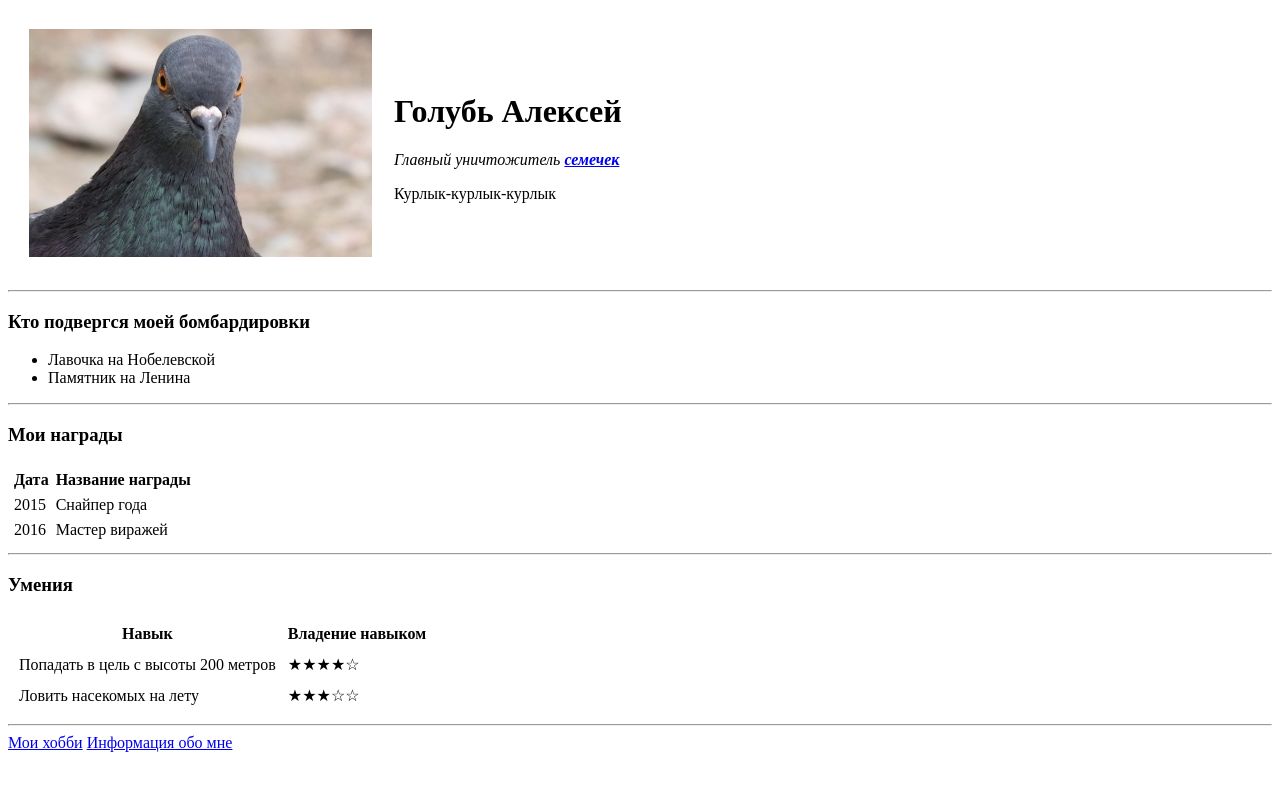
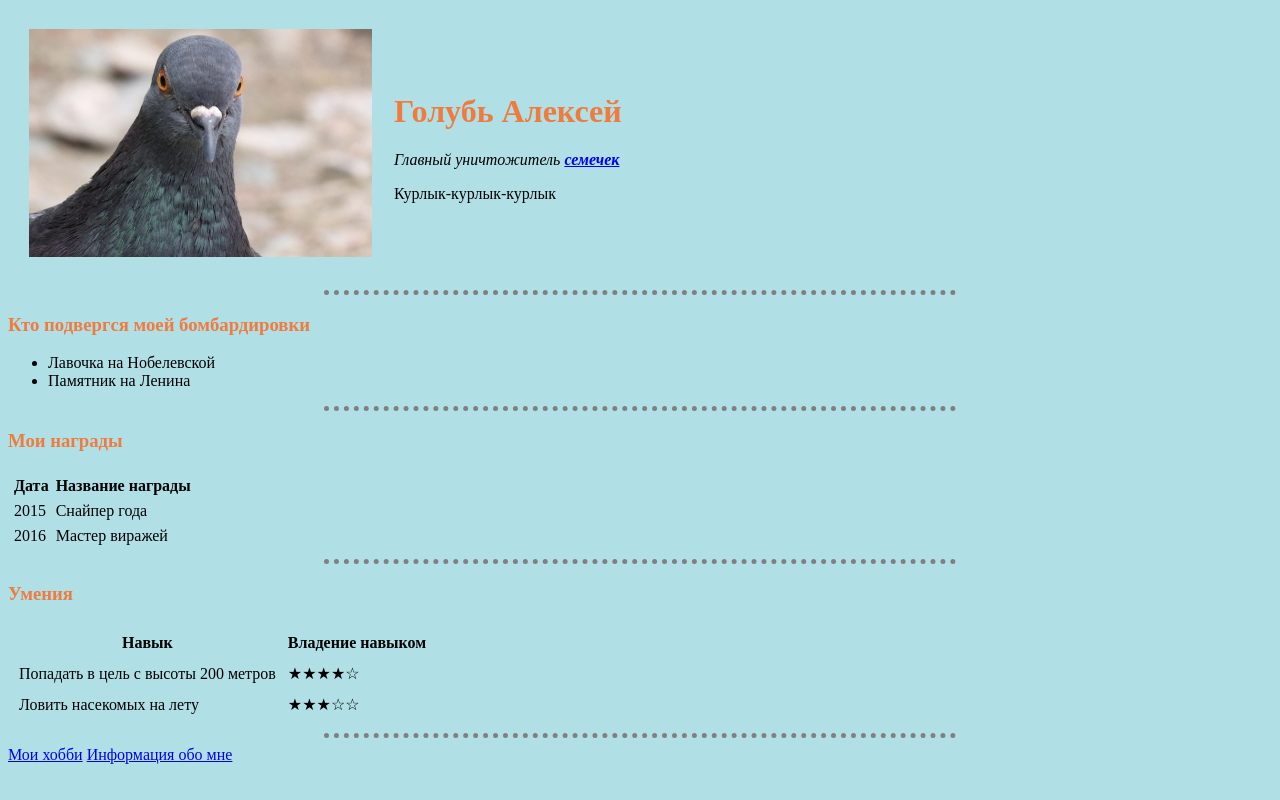
Before and after one commit to Victor18nkz/cv, a plain HTML site: page index.html in a window 1280 px wide. Drawn offline with Linux system fonts and the light colour scheme.

Commit message:
Add files via upload

```diff
--- a/My info.html
+++ b/My info.html
@@ -3,6 +3,7 @@
   <head>
     <meta charset="utf-8">
     <title>My info</title>
+      <link rel="stylesheet" href="css/style.css">
   </head>
   <body>
     <h1>Моя информация</h1>
--- /dev/null
+++ b/css/style.css
@@ -0,0 +1,17 @@
+body {
+  background-color: powderblue;
+}
+
+hr {
+  border-style: none;
+  border-top-style: dotted;
+  border-color: grey;
+  border-width: 5px;
+  width: 50%;
+}
+h1{
+  color: #F07B3F;
+}
+h3{
+  color: #F07B3F;
+}
--- a/index.html
+++ b/index.html
@@ -4,15 +4,20 @@
 <head>
   <meta charset="utf-8">
   <title>Personal Site</title>
+  <link rel="stylesheet" href="css/style.css">
 </head>
 
 <body>
   <table cellspacing="20">
     <tr>
-      <td>  <img src="image/Курлык.jpg" alt="Его величество Алексей"></td>
-      <td>  <h1>Голубь Алексей</h1>
+      <td>
+        <img src="image/Курлык.jpg" alt="Его величество Алексей">
+      </td>
+      <td>
+        <h1>Голубь Алексей</h1>
         <p><em>Главный уничтожитель <strong><a href="http://grizbi.ru/">семечек</a></strong></em></p>
-        <p>Курлык-курлык-курлык</p></td>
+        <p>Курлык-курлык-курлык</p>
+      </td>
     </tr>
   </table>
   <hr>
```
Also changed, not shown: hobbies.html (+1 -0 lines).
